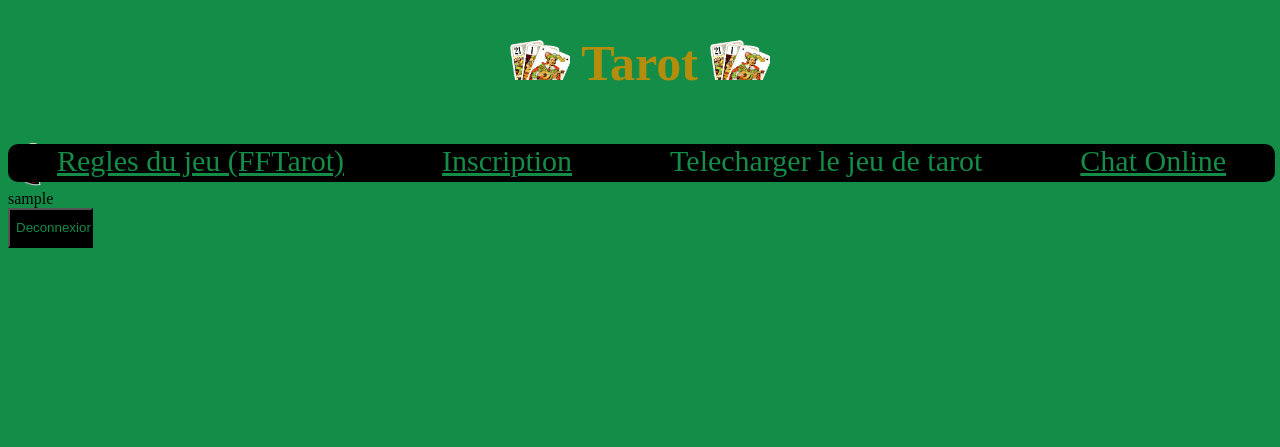
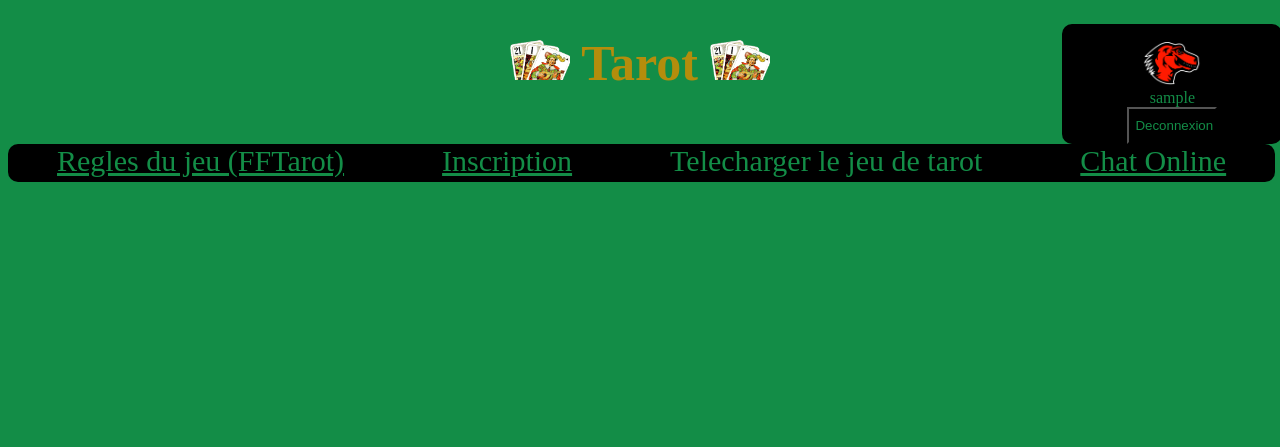
Before and after one commit to Delalandre-Clement/Tarot-Website, a PHP site: page / in a window 1280 px wide. Shown: the top 447 px of the page. Run offline with PHP 8.4, Linux system fonts and the light colour scheme; the visitor is signed in with stand-in values (Sample User, id 1).

Commit message:
Ajoute la possibilité de se déconnecter et Ajuste le visuel de

```diff
--- a/Visuel.css
+++ b/Visuel.css
@@ -15,7 +15,7 @@ h2{
 }
 
 /* Visuel du menu de Connexion */
-#log_zone{
+#log_zone, #connect_zone{
     position: absolute;
     top: 3%;
     left: 83%;
@@ -37,9 +37,13 @@ input[type=submit]{
     border-left-color: black;
     border-right-color: black;
     border-bottom-color: black;
-    height: 40px;
-    width: 85px;
+    height: 37px;
+    width: 90px;
     cursor: pointer;
+}
+
+#connect_zone label{
+    color: rgb(19, 141, 71);
 }
 
 /* Mise en page du Menu Principal */
```
Also changed, not shown: Deconnexion.php (added, +10 -0 lines).
